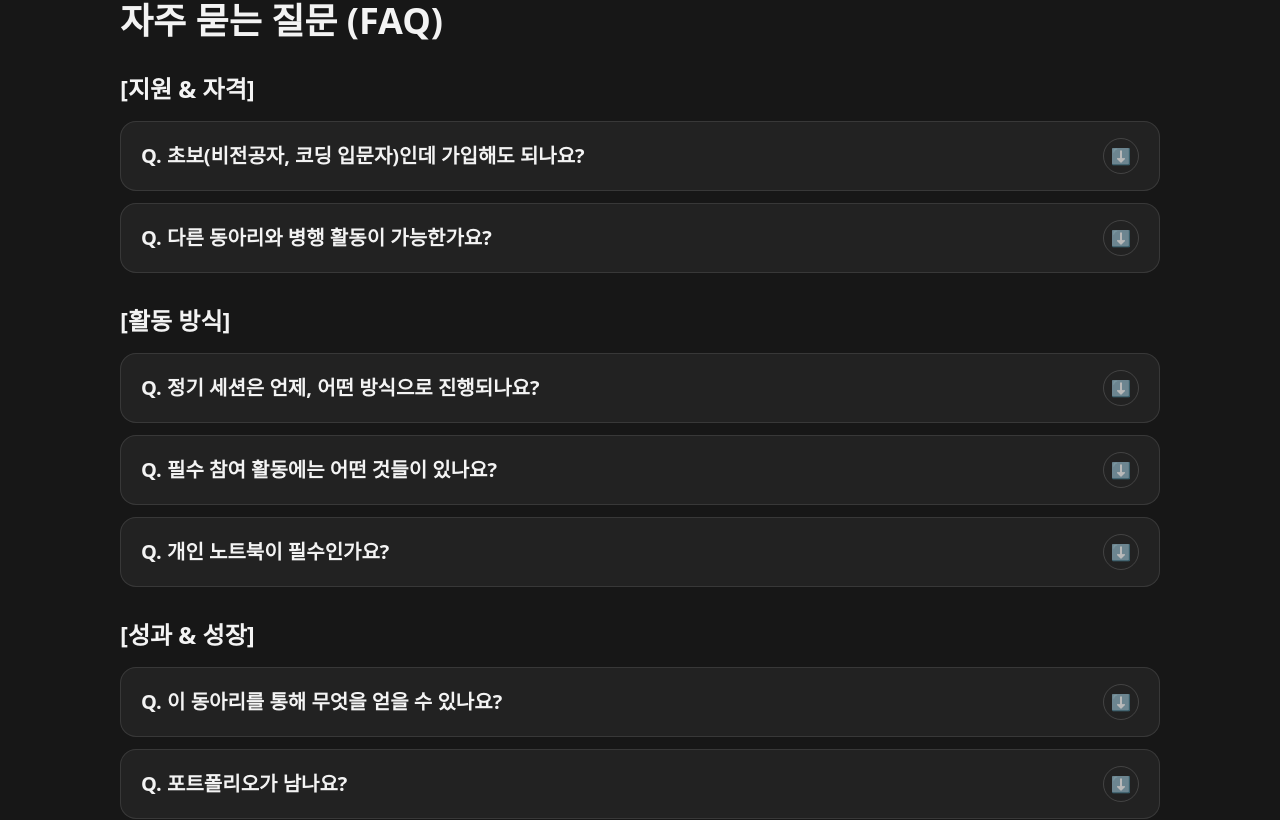
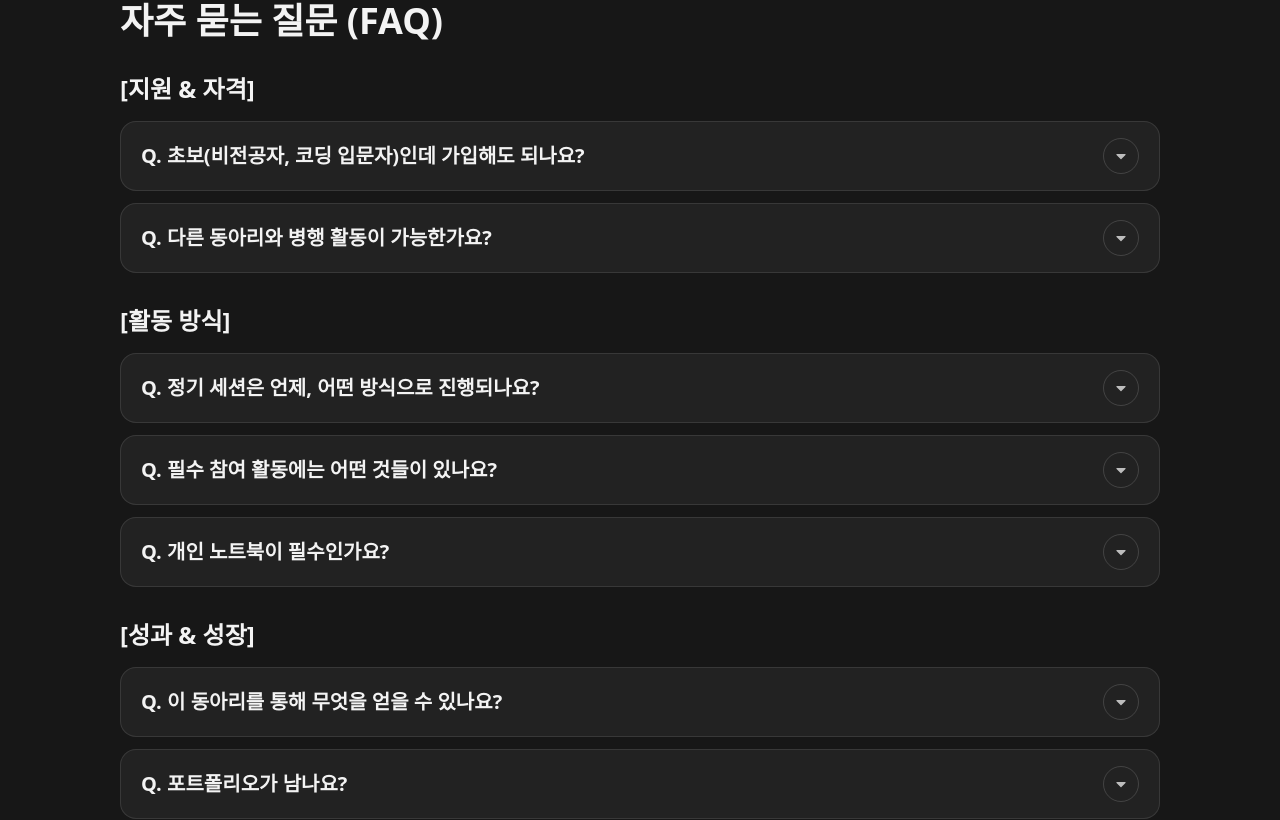
Before and after one commit to LikeLion-14th-SKHU/LikeLion-14th-Recruiting, a React (Vite) app: page /apply in a window 1280 px wide. Shown: the part 1019-1839 px from the top of the page. Built offline with nearby package versions, Linux system fonts and the light colour scheme.

Commit message:
Refactor: Apply 페이지 FAQ 화살표 버튼 변경

```diff
--- a/src/pages/Apply.jsx
+++ b/src/pages/Apply.jsx
@@ -1,4 +1,5 @@
 import { useEffect, useMemo, useState } from "react";
+import { FaCaretDown } from "react-icons/fa";
 
 const RECRUIT_START = new Date("2026-02-16T00:00:00");
 const RECRUIT_END = new Date("2026-03-31T23:59:59");
@@ -268,7 +269,7 @@ function Apply() {
                           ].join(" ")}
                           aria-hidden="true"
                         >
-                          ⬇
+                          <FaCaretDown />
                         </span>
                       </button>
 
```
